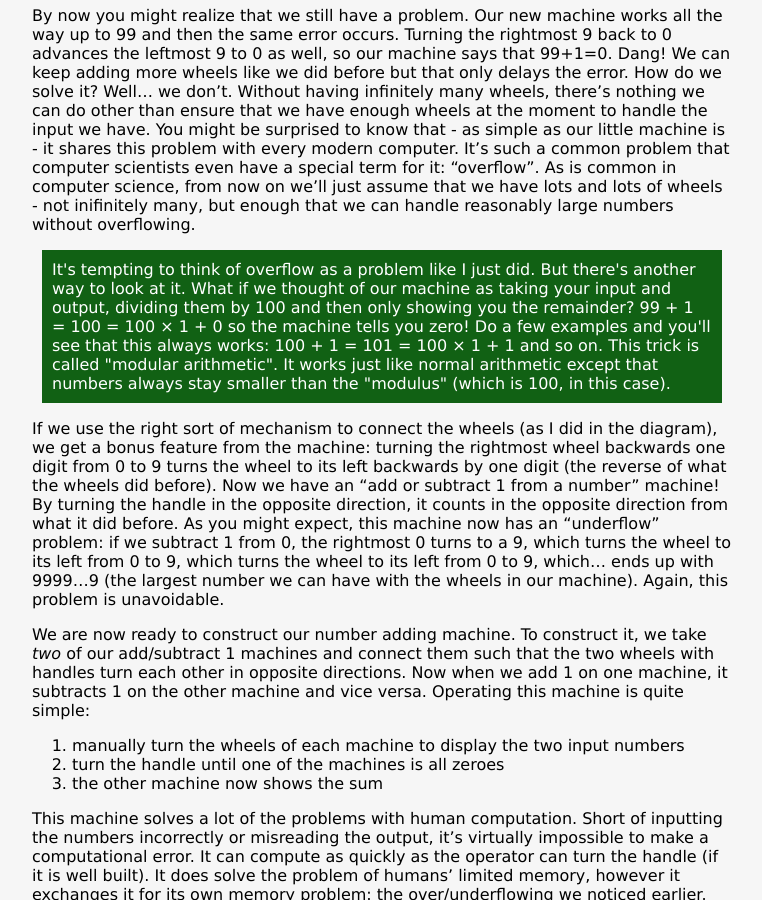
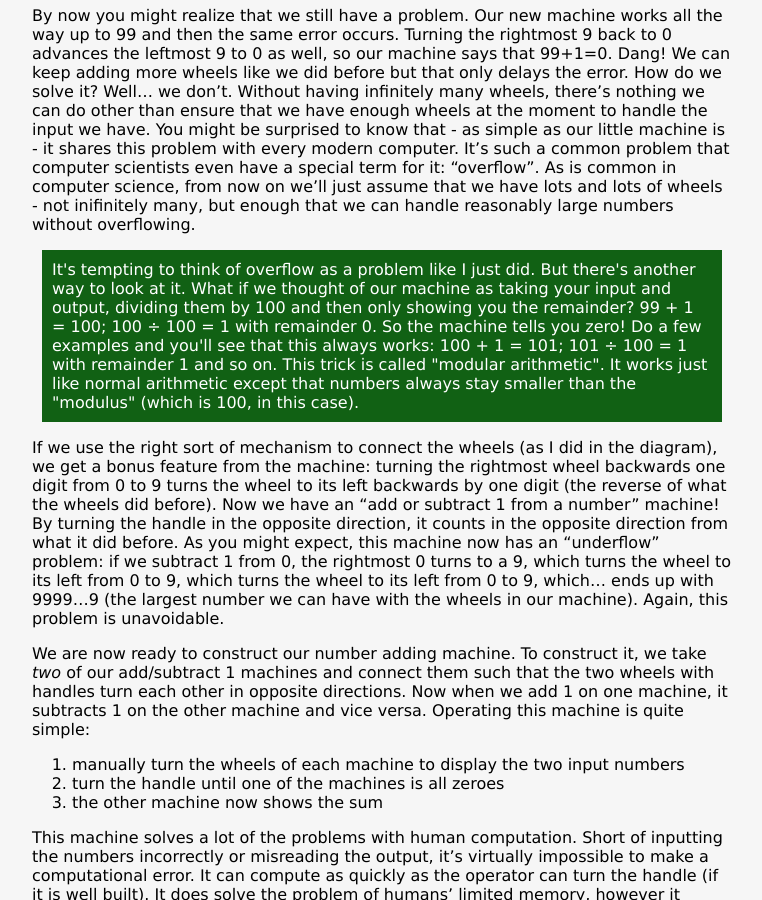
Before and after one commit to silverhammermba/superuser, a Jekyll site: the page built from _posts/2013-03-01-simple_machines.markdown, in a window 1280 px wide and 900 px high, scrolled down 1493 px. Shown: the whole window, without its empty margins (200-962 px from the left). Built offline with Jekyll 4.4.1, drawn with Linux system fonts in a browser that asks for light colours; Markdown is read by kramdown in place of the engine named in the settings.

Commit message:
Clarify modular arithmetic explanation.

```diff
--- a/_posts/2013-03-01-simple_machines.markdown
+++ b/_posts/2013-03-01-simple_machines.markdown
@@ -86,10 +86,11 @@
 It's tempting to think of overflow as a problem like I just did. But there's
 another way to look at it. What if we thought of our machine as taking your
 input and output, dividing them by 100 and then only showing you the remainder?
-99 + 1 = 100 = 100 &times; 1 + 0 so the machine tells you zero! Do a few examples and you'll see
-that this always works: 100 + 1 = 101 = 100 &times; 1 + 1 and so on. This trick is called
-"modular arithmetic". It works just like normal arithmetic except that numbers
-always stay smaller than the "modulus" (which is 100, in this case).
+99 + 1 = 100; 100 &divide; 100 = 1 with remainder 0. So the machine tells you
+zero! Do a few examples and you'll see that this always works: 100 + 1 = 101;
+101 &divide; 100 = 1 with remainder 1 and so on. This trick is called "modular
+arithmetic". It works just like normal arithmetic except that numbers always
+stay smaller than the "modulus" (which is 100, in this case).
 </aside>
 
 If we use the right sort of mechanism to connect the wheels (as I did in the
```
